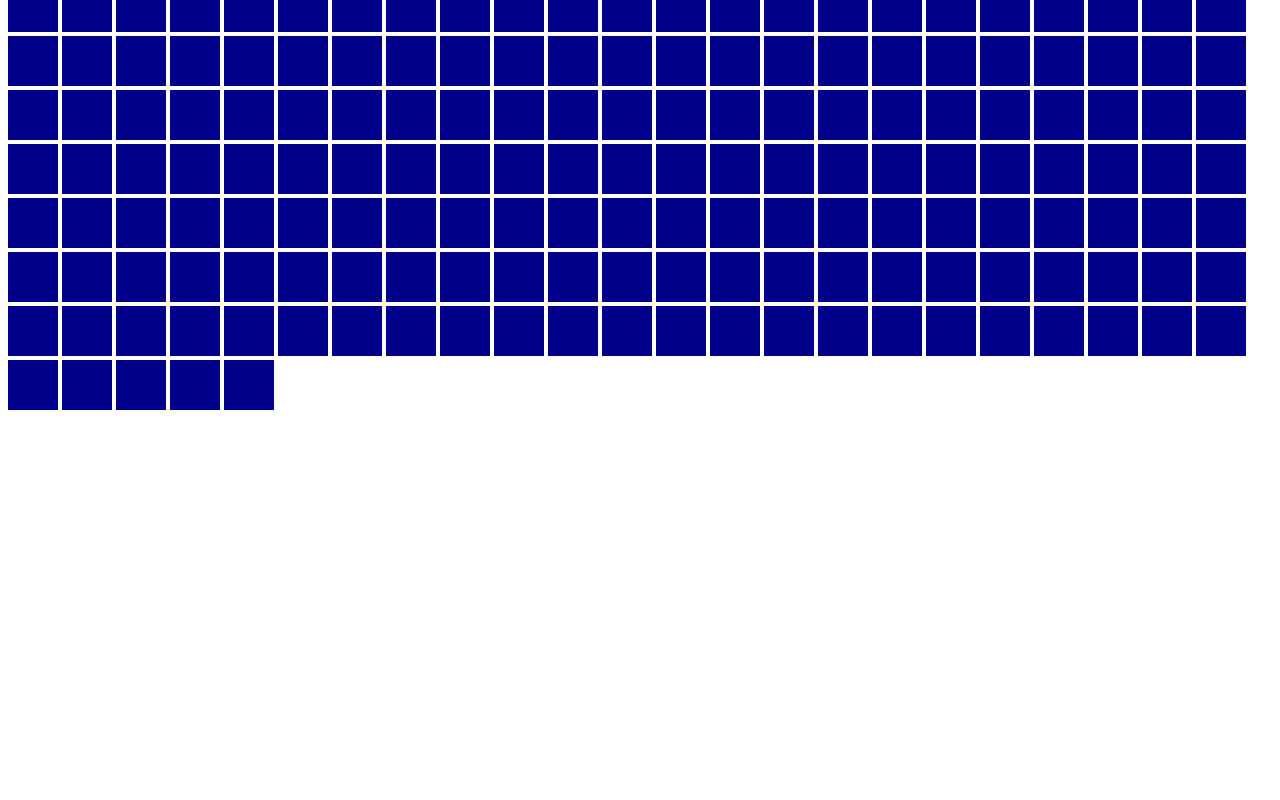
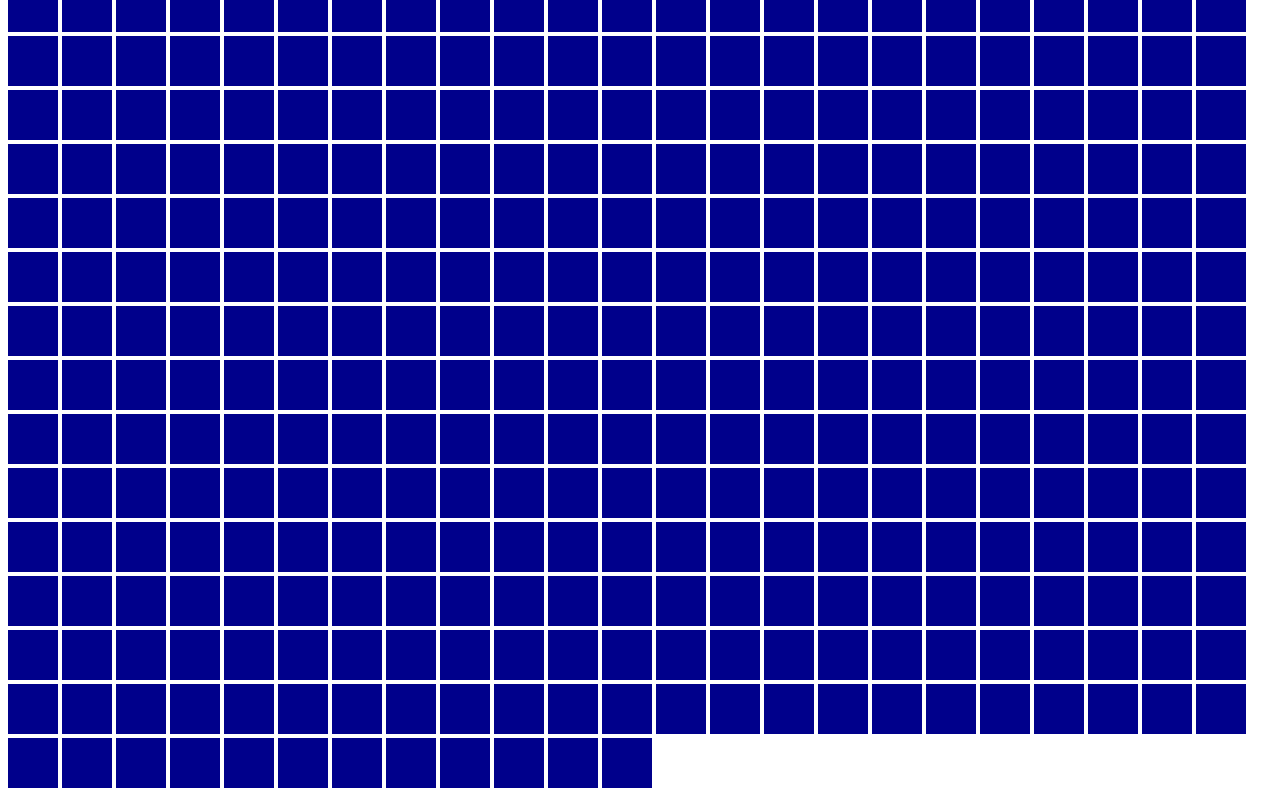
Before and after one commit to c26cl/c26cl.github.io, a plain HTML site: page index.html in a window 1280 px wide. Shown: the part 620-1420 px from the top of the page. Before the commit the page ends 1042 px from the top, so only its background shows below. Drawn offline with Linux system fonts and the light colour scheme.

Commit message:
adding more squares

```diff
--- a/index.html
+++ b/index.html
@@ -454,6 +454,174 @@
 <div></div>
 <div></div>
 <div></div>
+<div></div>
+<div></div>
+<div></div>
+<div></div>
+<div></div>
+<div></div>
+<div></div>
+<div></div>
+<div></div>
+<div></div>
+<div></div>
+<div></div>
+<div></div>
+<div></div>
+<div></div>
+<div></div>
+<div></div>
+<div></div>
+<div></div>
+<div></div>
+<div></div>
+<div></div>
+<div></div>
+<div></div>
+<div></div>
+<div></div>
+<div></div>
+<div></div>
+<div></div>
+<div></div>
+<div></div>
+<div></div>
+<div></div>
+<div></div>
+<div></div>
+<div></div>
+<div></div>
+<div></div>
+<div></div>
+<div></div>
+<div></div>
+<div></div>
+<div></div>
+<div></div>
+<div></div>
+<div></div>
+<div></div>
+<div></div>
+<div></div>
+<div></div>
+<div></div>
+<div></div>
+<div></div>
+<div></div>
+<div></div>
+<div></div>
+<div></div>
+<div></div>
+<div></div>
+<div></div>
+<div></div>
+<div></div>
+<div></div>
+<div></div>
+<div></div>
+<div></div>
+<div></div>
+<div></div>
+<div></div>
+<div></div>
+<div></div>
+<div></div>
+<div></div>
+<div></div>
+<div></div>
+<div></div>
+<div></div>
+<div></div>
+<div></div>
+<div></div>
+<div></div>
+<div></div>
+<div></div>
+<div></div>
+<div></div>
+<div></div>
+<div></div>
+<div></div>
+<div></div>
+<div></div>
+<div></div>
+<div></div>
+<div></div>
+<div></div>
+<div></div>
+<div></div>
+<div></div>
+<div></div>
+<div></div>
+<div></div>
+<div></div>
+<div></div>
+<div></div>
+<div></div>
+<div></div>
+<div></div>
+<div></div>
+<div></div>
+<div></div>
+<div></div>
+<div></div>
+<div></div>
+<div></div>
+<div></div>
+<div></div>
+<div></div>
+<div></div>
+<div></div>
+<div></div>
+<div></div>
+<div></div>
+<div></div>
+<div></div>
+<div></div>
+<div></div>
+<div></div>
+<div></div>
+<div></div>
+<div></div>
+<div></div>
+<div></div>
+<div></div>
+<div></div>
+<div></div>
+<div></div>
+<div></div>
+<div></div>
+<div></div>
+<div></div>
+<div></div>
+<div></div>
+<div></div>
+<div></div>
+<div></div>
+<div></div>
+<div></div>
+<div></div>
+<div></div>
+<div></div>
+<div></div>
+<div></div>
+<div></div>
+<div></div>
+<div></div>
+<div></div>
+<div></div>
+<div></div>
+<div></div>
+<div></div>
+<div></div>
+<div></div>
+<div></div>
+<div></div>
+<div></div>
+<div></div>
+<div></div>
+<div></div>
+<div></div>
 
 
 </body>
```
